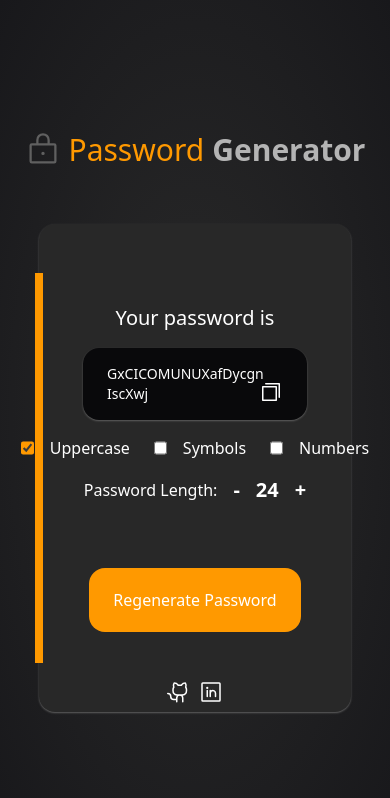
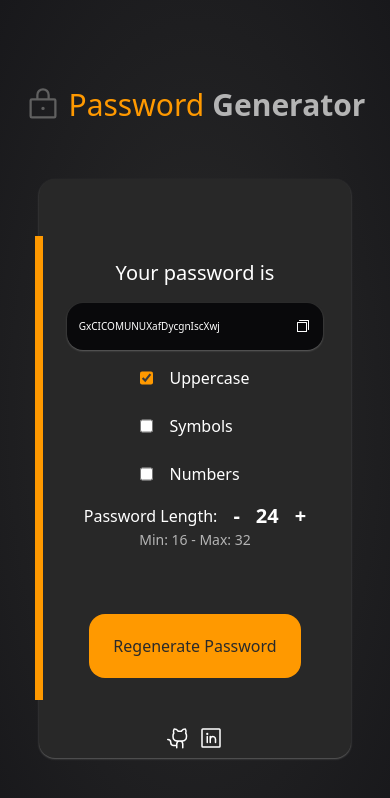
Before and after one commit to dtfigueiredo/passwordGenerator, a React (Vite) app: page / in a window 390 px wide. Shown: the top 798 px of the page. Built offline with nearby package versions, Linux system fonts and the light colour scheme.

Commit message:
fixing semantic tags + responsible structure

```diff
--- a/src/App.tsx
+++ b/src/App.tsx
@@ -3,7 +3,7 @@ import { Generator } from './components/Generator';
 
 export function App() {
 	return (
-		<div className='bg-[radial-gradient(ellipse_at_center,_var(--tw-gradient-stops))] from-layout-darkgray to-zinc-900'>
+		<section className='bg-[radial-gradient(ellipse_at_center,_var(--tw-gradient-stops))] from-layout-darkgray to-zinc-900'>
 			<div className='h-screen flex flex-col justify-center items-center'>
 				<p className='flex items-end gap-2 text-3xl'>
 					<span className='text-layout-mediumgray'>
@@ -15,6 +15,6 @@ export function App() {
 
 				<Generator />
 			</div>
-		</div>
+		</section>
 	);
 }
--- a/src/components/Feedback.tsx
+++ b/src/components/Feedback.tsx
@@ -1,7 +1,7 @@
 export function Feedback() {
 	return (
-		<div className='mt-4 text-layout-mediumgray underline'>
+		<p className='mt-4 text-layout-mediumgray underline'>
 			Password copied to clipboard.
-		</div>
+		</p>
 	);
 }
--- a/src/components/Generator.tsx
+++ b/src/components/Generator.tsx
@@ -69,24 +69,27 @@ export function Generator() {
 	]);
 
 	return (
-		<section
+		<main
 			className='w-4/5 max-w-4xl flex flex-col justify-center items-center py-20 px-4 mt-14 mx-auto
 			bg-layout-black rounded-2xl shadow-sm shadow-layout-mediumgray relative
 				before:absolute before:h-4/5 before:w-2 before:left-[-4px] before:bg-layout-orange'>
-			<span className='text-white text-xl'>Your password is</span>
+			<p className='text-white text-xl'>Your password is</p>
 
 			{/* password display */}
-			<div className='w-4/5 max-w-xl gap-4 py-4 px-6 mt-4 bg-zinc-950 text-white shadow-sm shadow-layout-mediumgray rounded-2xl relative'>
-				<p className='w-11/12 break-words text-sm'>{password}</p>
+			<div className='w-11/12 md:w-4/5 max-w-xl gap-4 py-4 px-3 md:px-6 mt-4 bg-zinc-950 text-white shadow-sm shadow-layout-mediumgray rounded-2xl relative'>
+				<p className='w-11/12 break-words text-[10px] sm:text-sm md:text-base'>
+					{password}
+				</p>
 				<button
-					className='absolute bottom-4 right-6 transition-all hover:text-layout-orange'
+					className='absolute bottom-4 right-3 md:right-6 transition-all hover:text-layout-orange'
 					onClick={handleCopyToClipboard}>
-					<CopySimple size={24} />
+					<CopySimple className='text-base sm:text-xl md:text-2xl' />
 				</button>
 			</div>
 			{copiedToClipboard && <Feedback />}
 
-			<div className='flex justify-center items-start mt-4 gap-6'>
+			{/* options checkbox */}
+			<section className='flex flex-col md:flex-row justify-center items-start mt-4 gap-6'>
 				<CheckInput
 					id='Uppercase'
 					label='Uppercase'
@@ -104,37 +107,41 @@ export function Generator() {
 					label='Numbers'
 					updateCheckedState={updateCheckedState}
 				/>
-			</div>
+			</section>
 
 			{/* input length */}
-			<div className='flex items-center gap-4 mt-4 text-center text-white'>
-				<label htmlFor='pwdLength'>Password Length:</label>
-
+			<section className='flex flex-col mt-4 text-center text-white'>
+				<div className='flex items-center gap-4'>
+					<span>Password Length:</span>
 					<div className='flex gap-4 text-white text-xl font-bold'>
 						<button
-						className='hover:text-layout-orange disabled:text-layout-lightgray disabled:cursor-not-allowed'
+							className='hover:text-layout-orange disabled:hidden'
 							disabled={inputLength === 16}
 							onClick={handleDecreaseInputLength}>
 							-
 						</button>
+
 						<p>{inputLength}</p>
+
 						<button
-						className='hover:text-layout-orange disabled:text-layout-lightgray disabled:cursor-not-allowed'
+							className='hover:text-layout-orange disabled:hidden'
 							disabled={inputLength === 32}
 							onClick={handleIncreaseInputLength}>
 							+
 						</button>
 					</div>
 				</div>
+				<span className='text-sm text-layout-lightgray'>Min: 16 - Max: 32</span>
+			</section>
 			{/*  */}
 
 			<button
 				onClick={handleGeneratePassword}
-				className='min-w-[200px] gap-4 py-5 px-6 mt-16 bg-layout-orange text-white rounded-2xl transition-all hover:bg-amber-600'>
+				className='min-w-[200px] gap-4 py-5 px-6 mt-16 bg-layout-orange text-layout-darkgray rounded-2xl transition-all hover:bg-amber-600'>
 				Regenerate Password
 			</button>
 
-			<div className='flex gap-2 absolute bottom-2 text-white'>
+			<footer className='flex gap-2 absolute bottom-2 text-white'>
 				<a
 					href='https://github.com/dtfigueiredo'
 					target='_blank'
@@ -149,7 +156,7 @@ export function Generator() {
 					className='transition-all hover:text-layout-orange'>
 					<LinkedinLogo size={24} />
 				</a>
-			</div>
-		</section>
+			</footer>
+		</main>
 	);
 }
```
Lines whose indentation alone changed are shown as unchanged.
